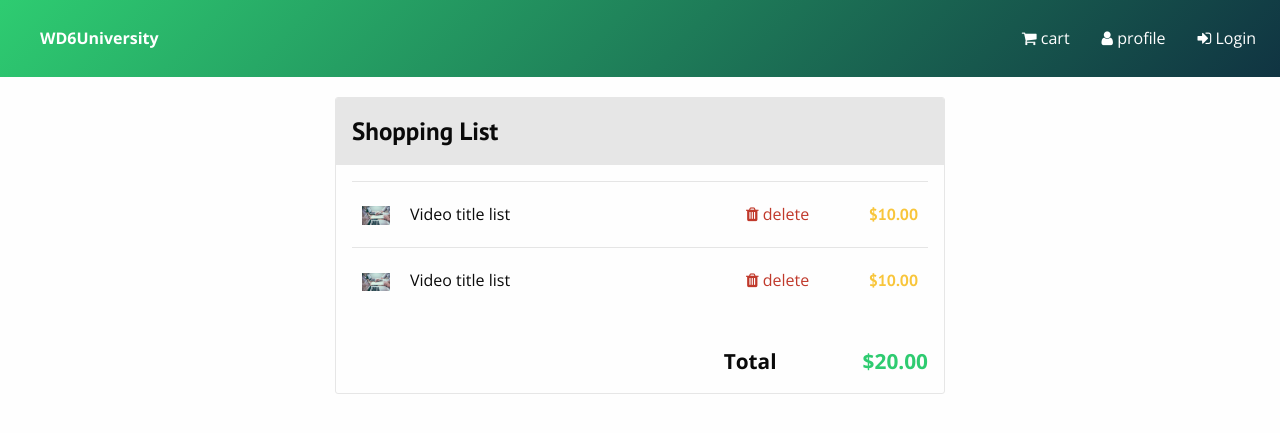
After one commit to mykahT18/WD6-ProjectPortfolio, a Symfony app: template Teamwork/wd6university/app/Resources/views/pages/cart.html.twig in a window 1280 px wide. The commit adds this page. Shown: the top 433 px of the page. Run offline with Twig, Linux system fonts and the light colour scheme; the template is opened without the code that fills it, so the values that code supplies are empty; some libraries are stand-ins or nearby versions.

Commit message:
adding views and styles

```diff
--- a/Teamwork/wd6university/app/Resources/views/base.html.twig
+++ b/Teamwork/wd6university/app/Resources/views/base.html.twig
@@ -12,35 +12,41 @@
     </head>
     <body>
 
-      <div class="top-bar">
+      {% if url == '/' %}
+      <div class="top-bar" id="home">
+      {% else %}
+      <div class="top-bar" id="site">
+      {% endif %}
+
         <div class="top-bar-left">
             <ul class="menu" data-dropdown-menu>
                 <li class="menu-text"><a href="/">WD6University</a></li>
-
-                <!-- <li><a href="/">Home</a></li>
-                <li><a href="/about">About</a></li>
-                <li><a href="/blog">Blog</a></li>
-                <li><a href="/contact">Contact</a></li>
-                <li><a href="/thank-you">Thank you</a></li> -->
             </ul>
         </div>
         <div class="top-bar-right">
             <ul class="menu">
               <li>
-                <a href="/login"><i class="fa fa-user" aria-hidden="true"></i> Login</a>
+                <a href="/cart"><i class="fa fa-shopping-cart" aria-hidden="true"></i> cart </a>
+              </li>
+              <li>
+                <a href="/profile"><i class="fa fa-user" aria-hidden="true"></i> profile </a>
+              </li>
+              <li>
+                <a href="/login"><i class="fa fa-sign-in" aria-hidden="true"></i> Login</a>
               </li>
             </ul>
         </div>
     </div>
 
-    <div class="banner">
+    {% if url == '/' %}
+    <div id="banner">
       <img src="{{ asset('images/banner.png') }}" alt="banner" />
+    </div>
+    {% endif %}
 
-    </div>
-
-    <div class="grid-container">
+    <main class="grid-container" id="main-cont">
         {% block body %}{% endblock %}
-    </div>
+    </main>
         {% block javascripts %}
         <script type="text/javascript" src="{{ asset('js/vendor/jquery.js') }}"></script>
         <script type="text/javascript" src="{{ asset('js/vendor/what-input.js') }}"></script>
--- /dev/null
+++ b/Teamwork/wd6university/app/Resources/views/pages/cart.html.twig
@@ -0,0 +1,56 @@
+{% extends "/base.html.twig" %}
+
+{% block body %}
+<div class="grid-x grid-padding-x">
+
+  <div class="small-12 medium-6 medium-offset-3 cell" id="cart">
+    <div class="card">
+      <div class="card-divider">
+        <h4>Shopping List</h4>
+      </div>
+
+      <div class="card-section">
+
+        <ul class="no-bullet">
+          <li>
+            <div class="grid-x video_list">
+              <div class="small-1 cell">
+                <img src="{{ asset('images/img_test.jpg') }}" alt="image course" />
+              </div>
+              <div class="auto cell">Video title list</div>
+              <div class="small-2 cell delete_btn"><i class="fa fa-trash" aria-hidden="true"></i> delete</div>
+              <div class="small-2 cell price text-right">$10.00</div>
+            </div>
+          </li>
+          <li>
+            <div class="grid-x video_list">
+              <div class="small-1 cell">
+                <img src="{{ asset('images/img_test.jpg') }}" alt="image course" />
+              </div>
+              <div class="auto cell">Video title list</div>
+              <div class="small-2 cell delete_btn"><i class="fa fa-trash" aria-hidden="true"></i> delete</div>
+              <div class="small-2 cell price text-right">$10.00</div>
+            </div>
+          </li>
+        </ul>
+      </div>
+      <div class="card-section">
+        <div class="grid-x grid-padding-x">
+            <div class="small-12 medium-6 medium-offset-6 cell">
+                <div class="grid-x grid-padding-x">
+                  <div class="small-6 cell total text-right">Total</div>
+                  <div class="small-6 cell price_total text-right">$20.00</div>
+
+                </div>
+            </div>
+        </div>
+      </div>
+
+    <div>
+
+
+  </div>
+
+
+</div>
+{% endblock %}
--- a/Teamwork/wd6university/app/Resources/views/pages/login.html.twig
+++ b/Teamwork/wd6university/app/Resources/views/pages/login.html.twig
@@ -2,7 +2,7 @@
 
 {% block body %}
 <div class="grid-x grid-padding-x">
-  <div class="small-12 medium-6 medium-offset-3  cell course">
+  <div class="small-12 medium-6 medium-offset-3 cell">
     <div class="card">
       <div class="card-divider">
         <h4>Login</h4>
--- a/Teamwork/wd6university/web/css/main.css
+++ b/Teamwork/wd6university/web/css/main.css
@@ -2319,6 +2319,36 @@ body {
 h1, h2, h3, h4, h5, h6 {
   font-family: "PT Sans", sans-serif;
   font-weight: bold; }
+
+#home.top-bar {
+  position: absolute;
+  width: 100%;
+  background-color: rgba(255, 255, 255, 0.1); }
+  #home.top-bar ul {
+    background-color: transparent; }
+    #home.top-bar ul a {
+      color: white; }
+
+#banner img {
+  width: 100%; }
+
+#site.top-bar {
+  /* Permalink - use to edit and share this gradient: http://colorzilla.com/gradient-editor/#2ecc71+0,103442+100 */
+  background: #2ecc71;
+  /* Old browsers */
+  /* FF3.6-15 */
+  /* Chrome10-25,Safari5.1-6 */
+  background: linear-gradient(135deg, #2ecc71 0%, #103442 100%);
+  /* W3C, IE10+, FF16+, Chrome26+, Opera12+, Safari7+ */
+  filter: progid:DXImageTransform.Microsoft.gradient( startColorstr='#2ecc71', endColorstr='#103442',GradientType=1 );
+  /* IE6-9 fallback on horizontal gradient */ }
+  #site.top-bar ul {
+    background-color: transparent; }
+    #site.top-bar ul a {
+      color: white; }
+
+#main-cont {
+  margin-top: 20px; }
 
 .course {
   padding: .6rem 1rem; }
@@ -2352,3 +2382,28 @@ h1, h2, h3, h4, h5, h6 {
     font-size: 1.3em; }
   .video_list div {
     padding: 20px 10px; }
+
+#cart .price {
+  color: #F8C53A;
+  font-weight: bold;
+  font-size: 1em;
+  text-align: right;
+  font-family: "PT Sans", sans-serif; }
+
+#cart .delete_btn {
+  color: #c0392b; }
+
+#cart .total {
+  font-weight: bold;
+  font-size: 1.3em; }
+
+#cart .price_total {
+  color: #2ecb70;
+  font-weight: bolder;
+  font-size: 1.3em; }
+
+.profile img {
+  height: 300px;
+  width: 300px;
+  border-radius: 50%;
+  margin: 0px auto; }
--- a/Teamwork/wd6university/web/package.json
+++ b/Teamwork/wd6university/web/package.json
@@ -30,10 +30,6 @@
     "gulp": "^3.9.1",
     "gulp-babel": "^6.1.2",
     "gulp-postcss": "^6.4.0",
-    "gulp-sass": "^3.1.0",
-    "postcss-assets": "^4.1.0"
-  },
-  "dependencies": {
-    "foundation-sites": "^6.4.1"
+    "gulp-sass": "^3.1.0"
   }
 }
--- a/Teamwork/wd6university/web/scss/base/_structure.scss
+++ b/Teamwork/wd6university/web/scss/base/_structure.scss
@@ -9,6 +9,53 @@ h1, h2, h3, h4, h5, h6{
   font-family: $font;
   font-weight: bold;
 }
+
+// -------------- header
+#home{
+  &.top-bar{
+    position: absolute;
+    width: 100%;
+    background-color: rgba(white, .1);
+
+    & ul{
+      background-color: transparent;
+
+      & a{
+        color: white;
+      }
+    }
+  }
+}
+#banner{
+  img{
+    width: 100%;
+  }
+}
+
+#site{
+  &.top-bar{
+    /* Permalink - use to edit and share this gradient: http://colorzilla.com/gradient-editor/#2ecc71+0,103442+100 */
+    background: #2ecc71; /* Old browsers */
+    background: -moz-linear-gradient(-45deg, #2ecc71 0%, #103442 100%); /* FF3.6-15 */
+    background: -webkit-linear-gradient(-45deg, #2ecc71 0%,#103442 100%); /* Chrome10-25,Safari5.1-6 */
+    background: linear-gradient(135deg, #2ecc71 0%,#103442 100%); /* W3C, IE10+, FF16+, Chrome26+, Opera12+, Safari7+ */
+    filter: progid:DXImageTransform.Microsoft.gradient( startColorstr='#2ecc71', endColorstr='#103442',GradientType=1 ); /* IE6-9 fallback on horizontal gradient */
+
+    & ul{
+      background-color: transparent;
+
+      & a{
+        color: white;
+      }
+    }
+  }
+}
+
+
+#main-cont{
+  margin-top: 20px;
+}
+
 
 .course{
   padding: .6rem 1rem;
@@ -58,3 +105,39 @@ h1, h2, h3, h4, h5, h6{
     padding: 20px 10px;
   }
 }
+
+// shopping cart
+#cart{
+  .price{
+    color: $primary;
+    font-weight: bold;
+    font-size: 1em;
+    text-align: right;
+    font-family: $font;
+  }
+
+  .delete_btn{
+    color: $alert;
+  }
+
+  .total{
+    font-weight: bold;
+    font-size: 1.3em;
+  }
+
+  .price_total{
+    color: darken($ok, .3);
+    font-weight: bolder;
+    font-size: 1.3em;
+  }
+}
+
+// profile
+.profile{
+  img{
+    height: 300px;
+    width: 300px;
+    border-radius: 50%;
+    margin: 0px auto;
+  }
+}
--- a/Teamwork/wd6university/web/scss/utilities/_variables.scss
+++ b/Teamwork/wd6university/web/scss/utilities/_variables.scss
@@ -1,6 +1,8 @@
 // colors
 $primary: #F8C53A;
 $dark: #0B0B0B;
+$alert: #c0392b;
+$ok: #2ecc71;
 
 // font
 $font: 'PT Sans', sans-serif;
```
Also changed, not shown: Teamwork/wd6university/app/Resources/views/pages/profile.html.twig (added, +25 -0 lines), Teamwork/wd6university/src/AppBundle/Controller/CourseController.php (+26 -6 lines).
